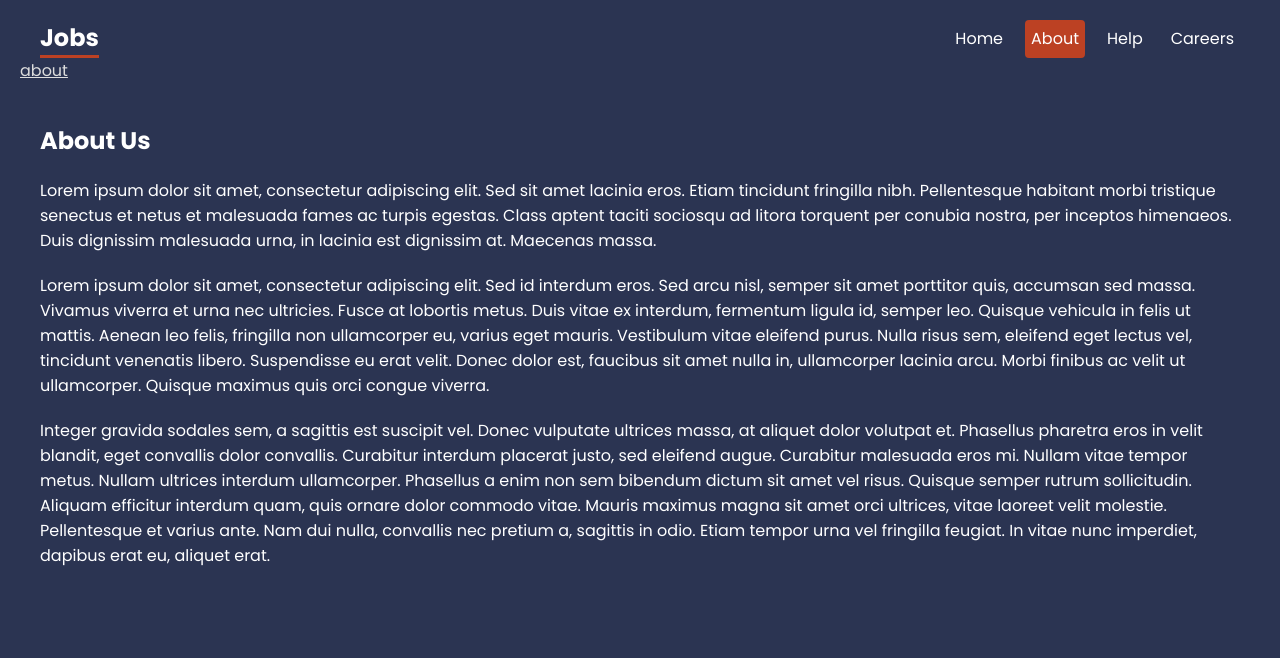
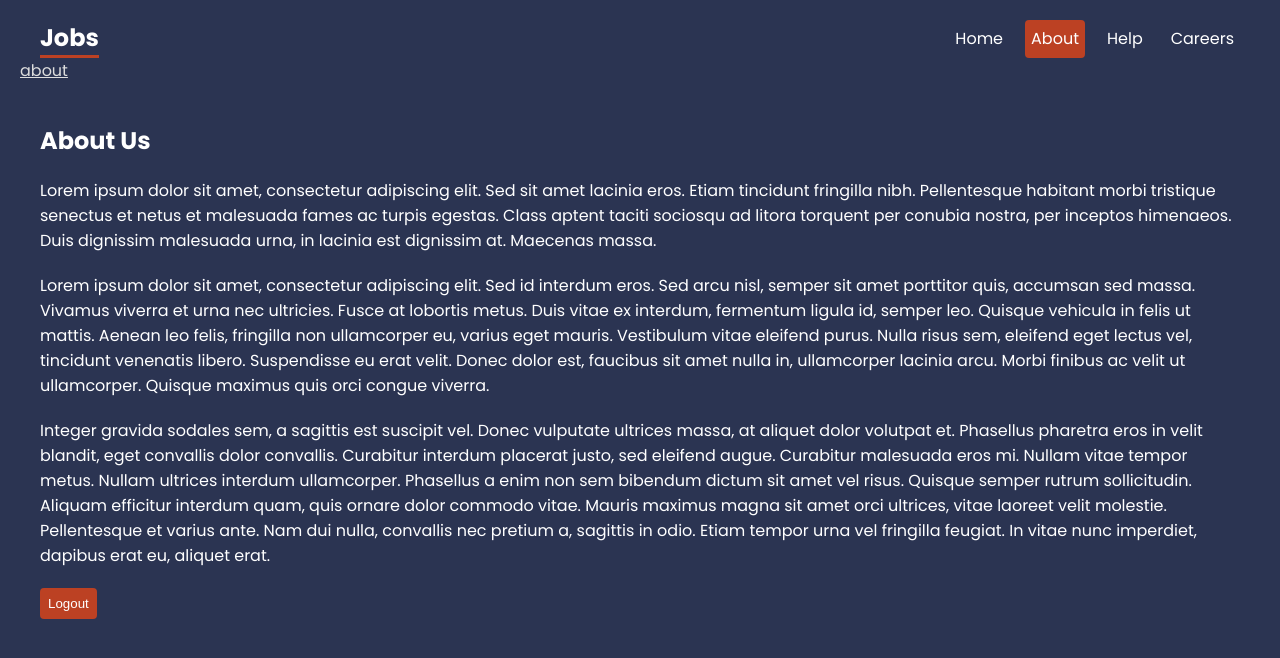
Before and after one commit to Dukewendo/router, a React (Create React App) app: page /about in a window 1280 px wide. Shown: the top 658 px of the page. Built offline with nearby package versions, Linux system fonts and the light colour scheme.

Commit message:
navigate component

```diff
--- a/src/pages/About.jsx
+++ b/src/pages/About.jsx
@@ -1,13 +1,21 @@
-import React from 'react';
-
+import React, { useState } from 'react';
+import { Navigate } from 'react-router';
 
 export default function About() {
+
+    const [user, setUser] = useState('Timmeh');
+
+    if(!user) {
+        return <Navigate to= "/" replace={true}/>
+    }
     return (
         <div>
             <h2>About Us</h2>
             <p>Lorem ipsum dolor sit amet, consectetur adipiscing elit. Sed sit amet lacinia eros. Etiam tincidunt fringilla nibh. Pellentesque habitant morbi tristique senectus et netus et malesuada fames ac turpis egestas. Class aptent taciti sociosqu ad litora torquent per conubia nostra, per inceptos himenaeos. Duis dignissim malesuada urna, in lacinia est dignissim at. Maecenas massa. </p>
             <p>Lorem ipsum dolor sit amet, consectetur adipiscing elit. Sed id interdum eros. Sed arcu nisl, semper sit amet porttitor quis, accumsan sed massa. Vivamus viverra et urna nec ultricies. Fusce at lobortis metus. Duis vitae ex interdum, fermentum ligula id, semper leo. Quisque vehicula in felis ut mattis. Aenean leo felis, fringilla non ullamcorper eu, varius eget mauris. Vestibulum vitae eleifend purus. Nulla risus sem, eleifend eget lectus vel, tincidunt venenatis libero. Suspendisse eu erat velit. Donec dolor est, faucibus sit amet nulla in, ullamcorper lacinia arcu. Morbi finibus ac velit ut ullamcorper. Quisque maximus quis orci congue viverra. </p>
             <p>Integer gravida sodales sem, a sagittis est suscipit vel. Donec vulputate ultrices massa, at aliquet dolor volutpat et. Phasellus pharetra eros in velit blandit, eget convallis dolor convallis. Curabitur interdum placerat justo, sed eleifend augue. Curabitur malesuada eros mi. Nullam vitae tempor metus. Nullam ultrices interdum ullamcorper. Phasellus a enim non sem bibendum dictum sit amet vel risus. Quisque semper rutrum sollicitudin. Aliquam efficitur interdum quam, quis ornare dolor commodo vitae. Mauris maximus magna sit amet orci ultrices, vitae laoreet velit molestie. Pellentesque et varius ante. Nam dui nulla, convallis nec pretium a, sagittis in odio. Etiam tempor urna vel fringilla feugiat. In vitae nunc imperdiet, dapibus erat eu, aliquet erat. </p>
+
+            <button onClick={() => setUser(null)} >Logout</button>
         </div>
     )
 }
```
